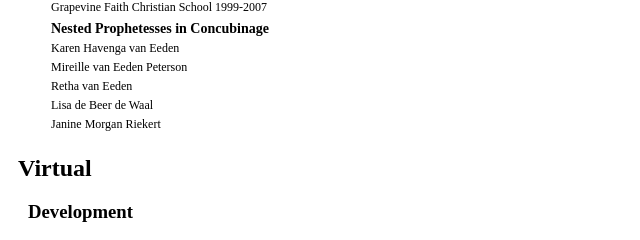
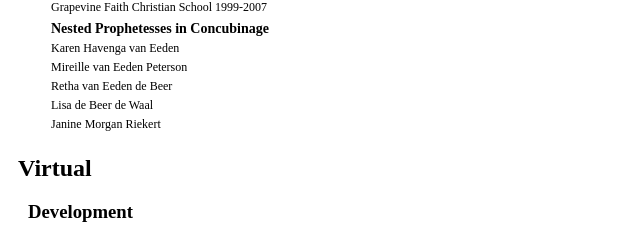
Before and after one commit to Copyright-Eden/repair, a plain HTML site: page index.html in a window 1280 px wide. Shown: the part 2724-2964 px from the top of the page, 0-640 px from the left. Drawn offline with Linux system fonts and the light colour scheme.

Commit message:
nested prophetess name update

```diff
--- a/index.html
+++ b/index.html
@@ -148,7 +148,7 @@
               <tr><th>Nested Prophetesses in Concubinage</th></tr>
               <tr><td>Karen Havenga van Eeden</td></tr>
               <tr><td>Mireille van Eeden Peterson</td></tr>
-              <tr><td>Retha van Eeden</td></tr>
+              <tr><td>Retha van Eeden de Beer</td></tr>
               <tr><td>Lisa de Beer de Waal</td></tr>
               <tr><td>Janine Morgan Riekert</td></tr>
             </table>
```
